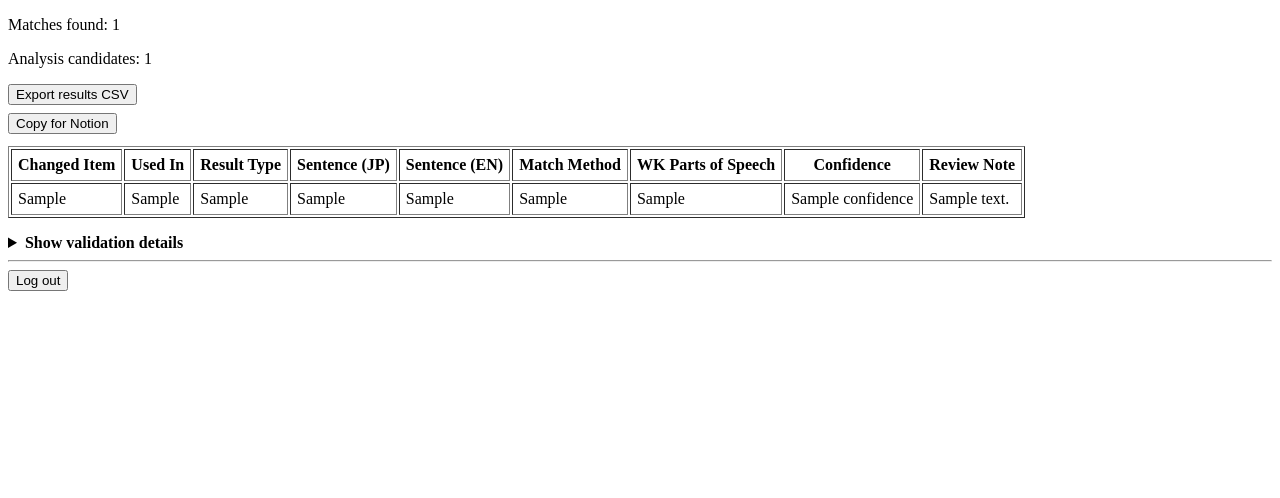
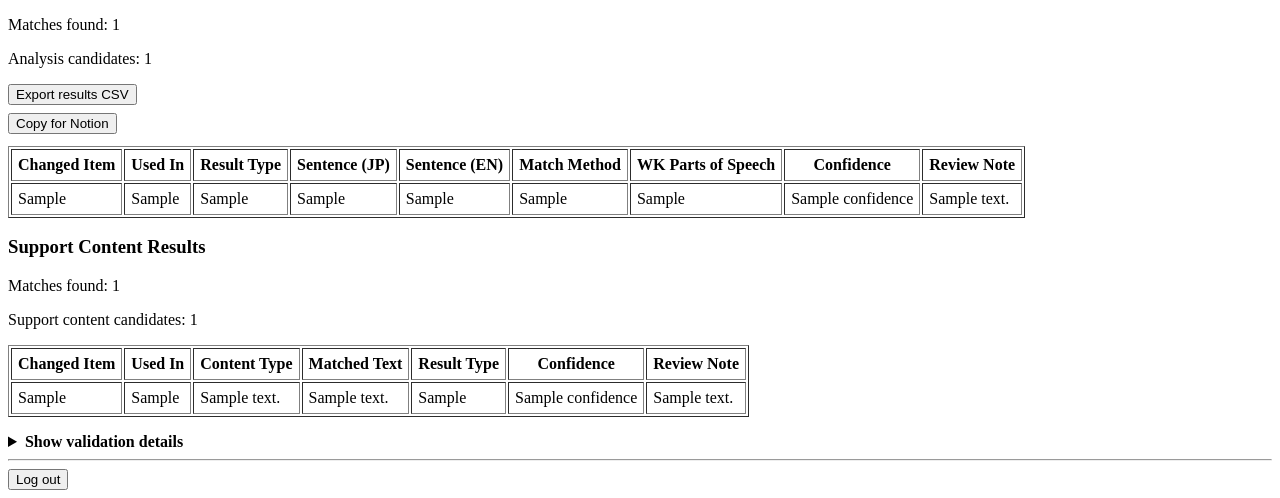
Before and after one commit to tofugukanae/wanikani-impact-checker, a FastAPI app: template templates/dashboard.html in a window 1280 px wide. Shown: the part 779-1277 px from the top of the page. Before the commit the page ends 1070 px from the top, so only its background shows below. Run offline with FastAPI, Linux system fonts and the light colour scheme; the template is opened without the code that fills it: most values are stand-ins (such as "Sample title", 1, 10 or a date in 2020).

Commit message:
Added reading and meaning support

```diff
--- a/main.py
+++ b/main.py
@@ -59,7 +59,7 @@ latest_movement_candidates = []
 
 REQUIRED_HEADERS = ["characters", "subject_type", "current_level", "new_level"]
 ALLOWED_SUBJECT_TYPES = {"vocabulary", "kanji", "radical"}
-SUPPORTED_SUBJECT_TYPES = {"vocabulary"}
+SUPPORTED_SUBJECT_TYPES = {"vocabulary", "kanji"}
 
 HEADER_ALIASES = {
     "characters": ["characters", "Subjects", "subjects"],
@@ -224,13 +224,31 @@ def validate_csv_text(text: str):
         db.close()
 
 
-def get_analysis_candidates(validated_rows):
+def get_context_candidates(validated_rows):
     candidates = []
 
     for row in validated_rows:
         if (
             row["status"] == "ok"
             and row["subject_type"] == "vocabulary"
+            and row["resolved_subject_id"]
+        ):
+            candidates.append(row)
+
+    return candidates
+
+
+def get_collocation_candidates(validated_rows):
+    return get_context_candidates(validated_rows)
+
+
+def get_support_candidates(validated_rows):
+    candidates = []
+
+    for row in validated_rows:
+        if (
+            row["status"] == "ok"
+            and row["subject_type"] in {"vocabulary", "kanji"}
             and row["resolved_subject_id"]
         ):
             candidates.append(row)
@@ -277,6 +295,48 @@ def extract_parts_of_speech(subject: Subject):
 
     data = payload.get("data", {})
     return data.get("parts_of_speech", []) or []
+
+
+SUPPORT_CONTENT_FIELDS = [
+    ("meaning_mnemonic", "Meaning Mnemonic"),
+    ("reading_mnemonic", "Reading Mnemonic"),
+    ("meaning_hint", "Meaning Hint"),
+    ("reading_hint", "Reading Hint"),
+]
+
+
+def extract_support_content(subject: Subject):
+    try:
+        payload = json.loads(subject.data_json)
+    except Exception:
+        return []
+
+    data = payload.get("data", {})
+    content = []
+
+    for field_name, label in SUPPORT_CONTENT_FIELDS:
+        text = (data.get(field_name) or "").strip()
+
+        if text:
+            content.append(
+                {
+                    "field_name": field_name,
+                    "label": label,
+                    "text": text,
+                }
+            )
+
+    return content
+
+
+def get_support_confidence(subject_type):
+    if subject_type == "vocabulary":
+        return "high"
+
+    if subject_type == "kanji":
+        return "medium"
+
+    return "medium"
 
 
 def is_verb_like(parts_of_speech):
@@ -602,6 +662,71 @@ def run_basic_analysis(candidates):
         return results
     finally:
         db.close()
+
+
+def run_support_content_analysis(candidates):
+    db = SessionLocal()
+    results = []
+    review_note = (
+        "Changed item is referenced in this support content and may now be "
+        "above the used-in item level."
+    )
+
+    try:
+        subjects = db.query(Subject).filter(Subject.subject_type.in_(["vocabulary", "kanji"])).all()
+
+        for candidate in candidates:
+            changed_subject_id = candidate["resolved_subject_id"]
+            changed_characters = candidate["characters"]
+            old_level = int(candidate["current_level"])
+            new_level = int(candidate["new_level"])
+            changed_subject_type = candidate["subject_type"]
+
+            if not changed_characters:
+                continue
+
+            for subject in subjects:
+                if subject.subject_id == changed_subject_id:
+                    continue
+
+                used_in_level = subject.level
+                result_type = None
+
+                if old_level <= used_in_level and new_level > used_in_level:
+                    result_type = "newly_broken"
+                elif old_level > used_in_level and new_level > used_in_level:
+                    result_type = "already_broken"
+
+                if not result_type:
+                    continue
+
+                for content in extract_support_content(subject):
+                    if changed_characters not in content["text"]:
+                        continue
+
+                    results.append(
+                        {
+                            "changed_subject_id": changed_subject_id,
+                            "changed_characters": changed_characters,
+                            "changed_item_display": f"{changed_characters} ({old_level} → {new_level})",
+                            "old_level": old_level,
+                            "new_level": new_level,
+                            "used_in_subject_id": subject.subject_id,
+                            "used_in_characters": subject.characters,
+                            "used_in_level": used_in_level,
+                            "used_in_display": f"{subject.characters} ({used_in_level})",
+                            "content_type": content["label"],
+                            "matched_text": content["text"],
+                            "result_type": result_type,
+                            "confidence": get_support_confidence(changed_subject_type),
+                            "review_note": review_note,
+                        }
+                    )
+
+        return results
+    finally:
+        db.close()
+
 
 @app.get("/", response_class=HTMLResponse)
 async def login_page(request: Request):
@@ -993,7 +1118,7 @@ def fetch_all_subjects():
         raise ValueError("WANIKANI_API_TOKEN is missing.")
 
     all_subjects = []
-    next_url = WANIKANI_SUBJECTS_URL + "?types=vocabulary"
+    next_url = WANIKANI_SUBJECTS_URL + "?types=vocabulary,kanji"
 
     while next_url:
         response = requests.get(next_url, headers=get_wanikani_headers(), timeout=30)
@@ -1101,6 +1226,8 @@ async def dashboard(request: Request):
             "analysis_candidate_count": 0,
             "analysis_results": [],
             "analysis_results_tsv": "",
+            "support_candidate_count": 0,
+            "support_results": [],
             "sync_message": None,
             "sync_error": None,
             "movement_candidate_count": len(latest_movement_candidates),
@@ -1156,9 +1283,12 @@ async def upload_csv(request: Request, file: UploadFile = File(...)):
     text = raw_bytes.decode("utf-8", errors="replace")
 
     validation = validate_csv_text(text)
-    analysis_candidates = get_analysis_candidates(validation["rows"])
-    latest_movement_candidates = analysis_candidates
+    analysis_candidates = get_context_candidates(validation["rows"])
+    collocation_candidates = get_collocation_candidates(validation["rows"])
+    support_candidates = get_support_candidates(validation["rows"])
+    latest_movement_candidates = collocation_candidates
     analysis_results = run_basic_analysis(analysis_candidates)
+    support_results = run_support_content_analysis(support_candidates)
 
     safe_name = file.filename.rsplit(".", 1)[0]
     export_filename = f"{safe_name}-analysis-results.csv"
@@ -1182,6 +1312,8 @@ async def upload_csv(request: Request, file: UploadFile = File(...)):
             "analysis_candidate_count": len(analysis_candidates),
             "analysis_results": analysis_results,
             "analysis_results_tsv": build_analysis_results_tsv(analysis_results),
+            "support_candidate_count": len(support_candidates),
+            "support_results": support_results,
             "sync_message": None,
             "sync_error": None,
             "movement_candidate_count": len(latest_movement_candidates),
@@ -1198,7 +1330,7 @@ async def sync_subjects(request: Request):
         subjects = fetch_all_subjects()
         saved_count = save_subjects_to_db(subjects)
         sync_message = (
-            f"Fetched {len(subjects)} vocabulary subjects from WaniKani API "
+            f"Fetched {len(subjects)} vocabulary and kanji subjects from WaniKani API "
             f"and saved {saved_count} rows to SQLite."
         )
         sync_error = None
@@ -1219,6 +1351,8 @@ async def sync_subjects(request: Request):
             "analysis_candidate_count": 0,
             "analysis_results": [],
             "analysis_results_tsv": "",
+            "support_candidate_count": 0,
+            "support_results": [],
             "sync_message": sync_message,
             "sync_error": sync_error,
         },
--- a/templates/dashboard.html
+++ b/templates/dashboard.html
@@ -221,6 +221,39 @@
   </table>
   {% endif %}
 
+  <h3>Support Content Results</h3>
+  <p>Matches found: {{ support_results|length }}</p>
+  <p>Support content candidates: {{ support_candidate_count }}</p>
+
+  {% if support_results %}
+  <table id="support-results-table" border="1" cellpadding="6">
+    <thead>
+      <tr>
+        <th>Changed Item</th>
+        <th>Used In</th>
+        <th>Content Type</th>
+        <th>Matched Text</th>
+        <th>Result Type</th>
+        <th>Confidence</th>
+        <th>Review Note</th>
+      </tr>
+    </thead>
+    <tbody>
+      {% for result in support_results %}
+      <tr>
+        <td>{{ result.changed_item_display }}</td>
+        <td>{{ result.used_in_display }}</td>
+        <td>{{ result.content_type }}</td>
+        <td>{{ result.matched_text }}</td>
+        <td>{{ result.result_type }}</td>
+        <td>{{ result.confidence }}</td>
+        <td>{{ result.review_note }}</td>
+      </tr>
+      {% endfor %}
+    </tbody>
+  </table>
+  {% endif %}
+
   <details style="margin-top: 16px;">
     <summary><strong>Show validation details</strong></summary>
 
```
